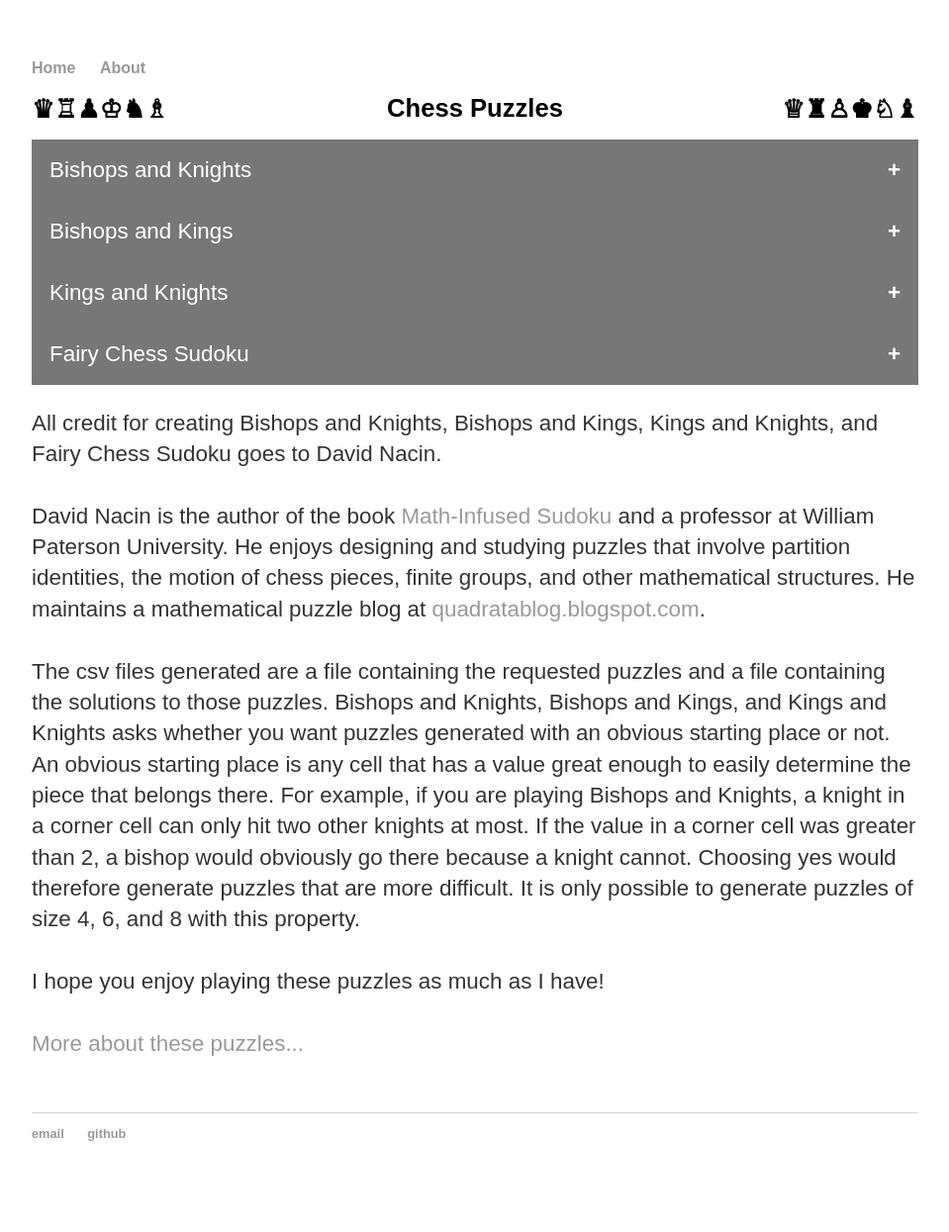
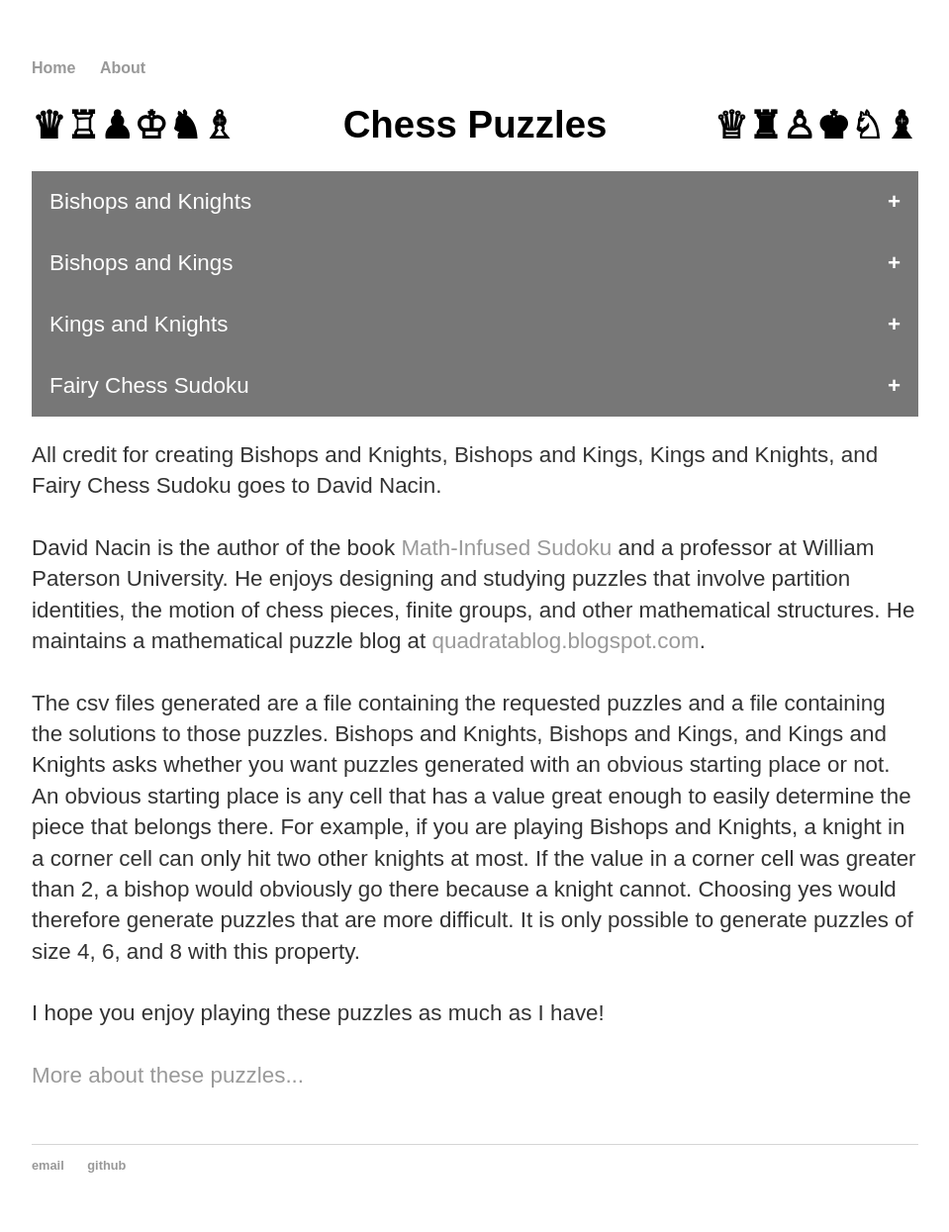
Before and after one commit to CThielsen1/CThielsen1.github.io, a Jekyll site: the page built from index.html, in a window 1280 px wide. Shown: the whole page at 99% size, without its empty margins (160-1119 px from the left). Built offline with Jekyll 4.4.1, drawn with Linux system fonts in a browser that asks for light colours; before the commit the page ends 1213 px from its top, so only the background shows below that.

Commit message:
Update main.css

```diff
--- a/css/main.css
+++ b/css/main.css
@@ -24,17 +24,17 @@ a:hover {
     text-decoration: underline;
 }
 h1 {
-    font-size: 2vw;
+    font-size: 3vw;
     font-family: Arial, Helvetica, sans-serif;
     text-align: center;
 }
 h1:before {
-    font-size: 2vw;
+    font-size: 3vw;
     content: '\265B' '\2656' '\265F' '\2654' '\265E' '\2657';
     float: left;
 }
 h1:after {
-    font-size: 2vw;
+    font-size: 3vw;
     content: '\2655' '\265C' '\2659' '\265A' '\2658' '\265D';
     float: right;
 }
```
